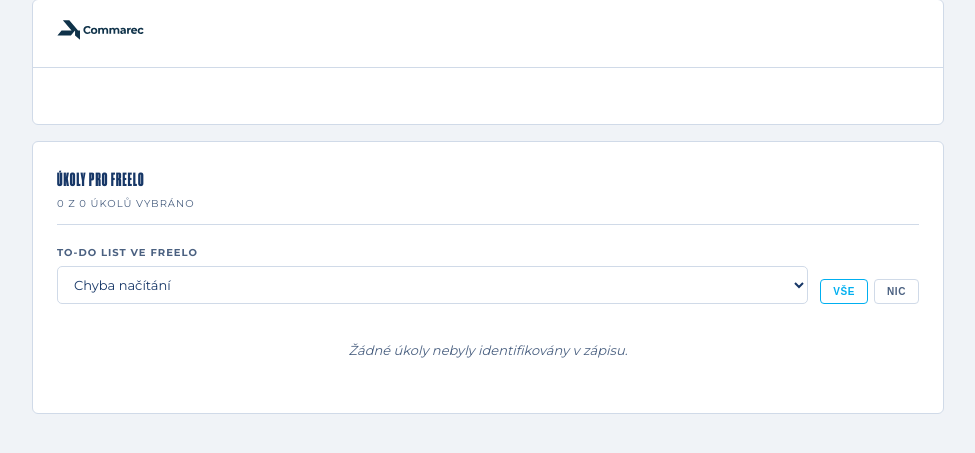
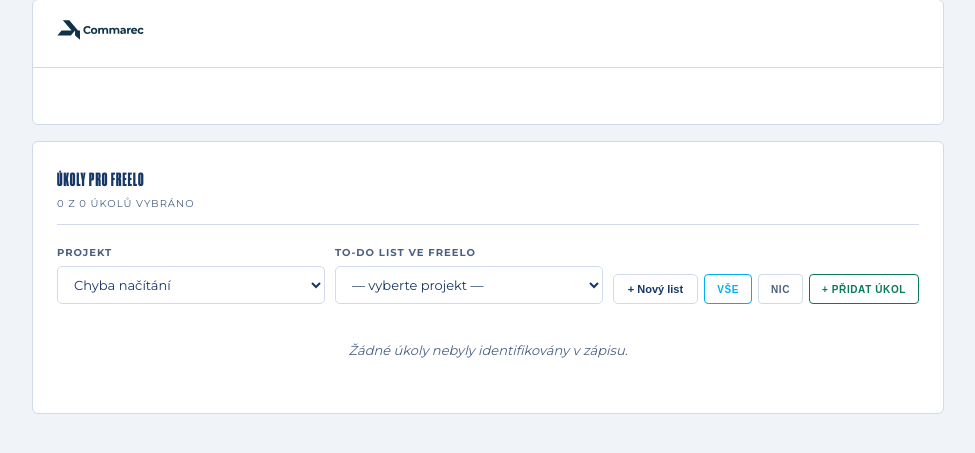
Before and after one commit to CommarecMK/commarec-zapisy, a Flask app: template templates/detail.html in a window 1280 px wide. Shown: the part 88-541 px from the top of the page, without its empty margins (152-1127 px from the left). Run offline with Flask 3, Linux system fonts and the light colour scheme; the template is opened without the code that fills it, so the values that code supplies are empty; some libraries are stand-ins or nearby versions.

Commit message:
Add files via upload

```diff
--- a/app.py
+++ b/app.py
@@ -449,6 +449,35 @@ def freelo_find_project_id():
         return pid, None
     return None, "Žádné projekty nenalezeny"
 
+@app.route("/api/freelo/projects", methods=["GET"])
+@login_required
+def get_freelo_projects():
+    """Returns all Freelo projects with their embedded tasklists."""
+    if not FREELO_API_KEY or not FREELO_EMAIL:
+        return jsonify({"projects": [], "error": "Chybí FREELO_API_KEY nebo FREELO_EMAIL"})
+    try:
+        resp = freelo_get("/projects")
+        if resp.status_code != 200:
+            return jsonify({"projects": [], "error": f"Freelo {resp.status_code}: {resp.text[:100]}"})
+        raw = resp.json()
+        projects = raw if isinstance(raw, list) else raw.get("data", [])
+        result = [
+            {
+                "id": p["id"],
+                "name": p.get("name", f"Projekt {p['id']}"),
+                "tasklists": [
+                    {"id": tl["id"], "name": tl.get("name", f"List {tl['id']}")}
+                    for tl in p.get("tasklists", [])
+                ]
+            }
+            for p in projects if isinstance(p, dict) and "id" in p
+        ]
+        app.logger.info(f"Freelo projects: {len(result)}")
+        return jsonify({"projects": result})
+    except Exception as e:
+        app.logger.error(f"Freelo projects error: {e}")
+        return jsonify({"projects": [], "error": str(e)})
+
 @app.route("/api/freelo/tasklists", methods=["GET"])
 @login_required
 def get_freelo_tasklists():
--- a/templates/detail.html
+++ b/templates/detail.html
@@ -55,16 +55,24 @@
       {% endif %}
     </div>
 
-    <div style="display:flex;align-items:flex-end;gap:12px;margin-bottom:1.25rem;flex-wrap:wrap;">
-      <div style="flex:1;min-width:200px;">
-        <label style="font-size:10px;font-weight:700;color:#4A6080;text-transform:uppercase;letter-spacing:0.1em;display:block;margin-bottom:5px;">To-Do list ve Freelo</label>
-        <select id="tasklist-select" style="width:100%;padding:9px 12px;border:1px solid var(--border);border-radius:5px;font-family:'Montserrat',sans-serif;font-size:13px;color:#173767;background:white;cursor:pointer;">
-          <option value="">⏳ Načítám listy...</option>
+    <div style="display:flex;align-items:flex-end;gap:10px;margin-bottom:1.25rem;flex-wrap:wrap;">
+      <div style="flex:1;min-width:160px;">
+        <label style="font-size:10px;font-weight:700;color:#4A6080;text-transform:uppercase;letter-spacing:0.1em;display:block;margin-bottom:5px;">Projekt</label>
+        <select id="project-select" onchange="onProjectChange()" style="width:100%;padding:9px 12px;border:1.5px solid var(--border);border-radius:5px;font-family:'Montserrat',sans-serif;font-size:13px;color:#173767;background:white;cursor:pointer;">
+          <option value="">⏳ Načítám...</option>
         </select>
       </div>
-      <div style="display:flex;gap:6px;">
-        <button onclick="selectAllTasks(true)" style="font-size:10px;font-weight:700;color:#00AFF0;background:none;border:1px solid #00AFF0;border-radius:4px;padding:6px 12px;cursor:pointer;text-transform:uppercase;letter-spacing:0.06em;">Vše</button>
-        <button onclick="selectAllTasks(false)" style="font-size:10px;font-weight:700;color:#4A6080;background:none;border:1px solid var(--border);border-radius:4px;padding:6px 12px;cursor:pointer;text-transform:uppercase;letter-spacing:0.06em;">Nic</button>
+      <div style="flex:1;min-width:160px;">
+        <label style="font-size:10px;font-weight:700;color:#4A6080;text-transform:uppercase;letter-spacing:0.1em;display:block;margin-bottom:5px;">To-Do list ve Freelo</label>
+        <select id="tasklist-select" style="width:100%;padding:9px 12px;border:1.5px solid var(--border);border-radius:5px;font-family:'Montserrat',sans-serif;font-size:13px;color:#173767;background:white;cursor:pointer;">
+          <option value="">— vyberte projekt —</option>
+        </select>
+      </div>
+      <div style="display:flex;gap:6px;flex-wrap:wrap;">
+        <button onclick="openNewListModal()" style="font-size:11px;font-weight:700;color:#173767;background:white;border:1.5px solid var(--border);border-radius:5px;padding:8px 14px;cursor:pointer;white-space:nowrap;">+ Nový list</button>
+        <button onclick="selectAllTasks(true)"  style="font-size:10px;font-weight:700;color:#00AFF0;background:none;border:1.5px solid #00AFF0;border-radius:4px;padding:7px 12px;cursor:pointer;text-transform:uppercase;letter-spacing:0.06em;">Vše</button>
+        <button onclick="selectAllTasks(false)" style="font-size:10px;font-weight:700;color:#4A6080;background:none;border:1.5px solid var(--border);border-radius:4px;padding:7px 12px;cursor:pointer;text-transform:uppercase;letter-spacing:0.06em;">Nic</button>
+        <button onclick="addTaskRow()" style="font-size:10px;font-weight:700;color:#0A7A5A;background:none;border:1.5px solid #0A7A5A;border-radius:4px;padding:7px 12px;cursor:pointer;text-transform:uppercase;letter-spacing:0.06em;">+ Přidat úkol</button>
       </div>
     </div>
 
@@ -109,7 +117,7 @@
 document.addEventListener('DOMContentLoaded', () => {
   const rawText = document.getElementById('zapis-formatted').textContent;
   document.getElementById('zapis-formatted').innerHTML = formatZapis(rawText);
-  loadTasklists();
+  loadProjects();
   updateTaskCount();
   document.querySelectorAll('.task-checkbox').forEach(cb => cb.addEventListener('change', updateTaskCount));
 });
@@ -134,19 +142,38 @@ function downloadPDF() {
     .catch(()=>{ btn.disabled=false; btn.textContent='⬇ Stáhnout PDF'; });
 }
 
-async function loadTasklists() {
+// ---- Freelo: projects + tasklists ----
+let freeloProjects = [];
+
+async function loadProjects() {
   try {
-    const resp = await fetch('/api/freelo/tasklists');
+    const resp = await fetch('/api/freelo/projects');
     const data = await resp.json();
-    const sel = document.getElementById('tasklist-select');
-    if (data.tasklists && data.tasklists.length > 0) {
-      sel.innerHTML = data.tasklists.map(tl => `<option value="${tl.id}">${tl.name}</option>`).join('');
+    freeloProjects = data.projects || [];
+    const sel = document.getElementById('project-select');
+    if (freeloProjects.length === 0) {
+      sel.innerHTML = '<option value="">Žádné projekty</option>';
     } else {
-      sel.innerHTML = '<option value="">Žádné listy nenalezeny</option>';
+      sel.innerHTML = freeloProjects.map(p =>
+        `<option value="${p.id}">${p.name}</option>`
+      ).join('');
+      onProjectChange(); // auto-load tasklists for first project
     }
   } catch(e) {
-    document.getElementById('tasklist-select').innerHTML = '<option value="">Chyba načítání</option>';
+    document.getElementById('project-select').innerHTML = '<option value="">Chyba načítání</option>';
   }
+  updateTaskCount();
+}
+
+function onProjectChange() {
+  const pid = document.getElementById('project-select').value;
+  const project = freeloProjects.find(p => String(p.id) === String(pid));
+  const sel = document.getElementById('tasklist-select');
+  if (!project) { sel.innerHTML = '<option value="">— vyberte projekt —</option>'; return; }
+  const tls = project.tasklists || [];
+  sel.innerHTML = tls.length
+    ? tls.map(tl => `<option value="${tl.id}">${tl.name}</option>`).join('')
+    : '<option value="">Žádné listy — vytvořte nový</option>';
 }
 
 function selectAllTasks(checked) {
```
